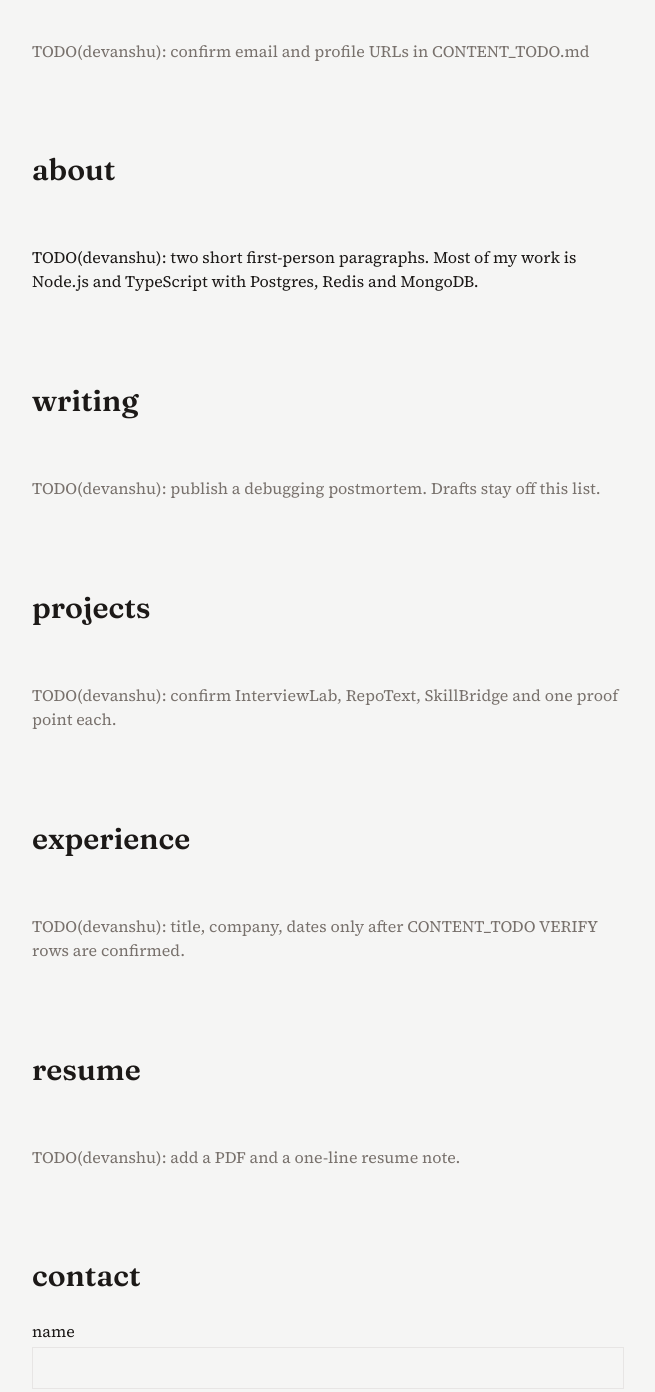
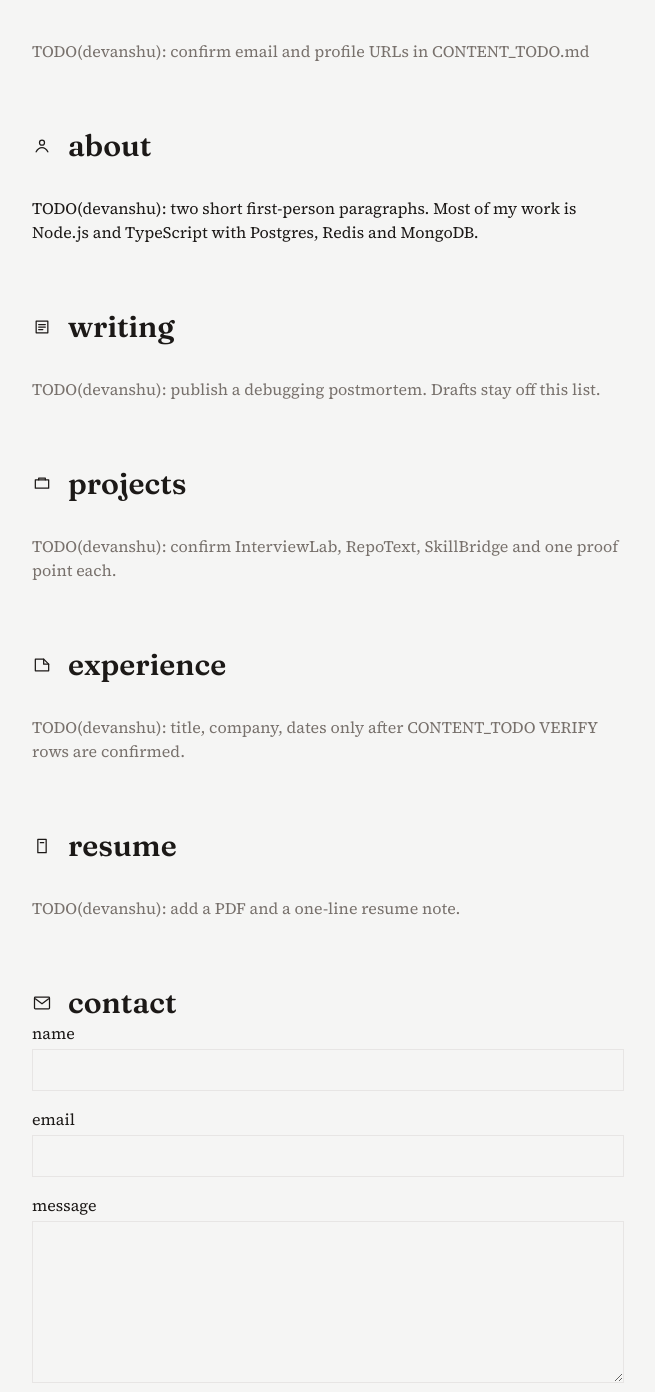
Before and after one commit to Devanshukoli/my-portfolio, an Astro site: page / in a window 1280 px wide. Shown: the part 460-1852 px from the top of the page, without its empty margins (312-967 px from the left). Built offline with nearby package versions, Linux system fonts and the light colour scheme; Astro itself is replaced by a stand-in of ours.

Commit message:
feat(site): place line icons beside section headings
Wrap home and contact titles in the section-heading class with original stroke icons. Leave TODO copy unchanged.

Co-authored-by: Cursor <cursoragent@cursor.com>

```diff
--- a/src/components/ContactForm.astro
+++ b/src/components/ContactForm.astro
@@ -7,7 +7,13 @@ const { heading = "contact" } = Astro.props;
 ---
 
 <section id="contact" aria-labelledby="contact-heading">
-  <h2 id="contact-heading">{heading}</h2>
+  <div class="section-heading">
+    <svg class="icon" viewBox="0 0 24 24" aria-hidden="true">
+      <rect x="3" y="5" width="18" height="14" rx="1"></rect>
+      <path d="M4 7l8 6 8-6"></path>
+    </svg>
+    <h2 id="contact-heading">{heading}</h2>
+  </div>
   <form id="contact-form" class="stack" method="post" action="/api/contact">
     <label>
       name
--- a/src/pages/index.astro
+++ b/src/pages/index.astro
@@ -11,7 +11,7 @@ const posts = (await getCollection("blog"))
 
 <Base title="Devanshu Koli">
   <article class="stack">
-    <p class="muted">hi, my name is</p>
+    <p class="kicker">hi, my name is</p>
     <h1>devanshu koli</h1>
     <p>backend engineer · ai systems · writer</p>
     <p>
@@ -26,14 +26,26 @@ const posts = (await getCollection("blog"))
     <p class="muted">TODO(devanshu): confirm email and profile URLs in CONTENT_TODO.md</p>
 
     <hr />
-    <h2>about</h2>
+    <div class="section-heading">
+      <svg class="icon" viewBox="0 0 24 24" aria-hidden="true">
+        <circle cx="12" cy="8" r="3"></circle>
+        <path d="M5 19c1.5-3 4-5 7-5s5.5 2 7 5"></path>
+      </svg>
+      <h2>about</h2>
+    </div>
     <p>
       TODO(devanshu): two short first-person paragraphs. Most of my work is Node.js and TypeScript
       with Postgres, Redis and MongoDB.
     </p>
 
     <hr />
-    <h2>writing</h2>
+    <div class="section-heading">
+      <svg class="icon" viewBox="0 0 24 24" aria-hidden="true">
+        <path d="M5 5h14v14H5z"></path>
+        <path d="M8 9h8M8 12h8M8 15h5"></path>
+      </svg>
+      <h2>writing</h2>
+    </div>
     {
       posts.length === 0 ? (
         <p class="muted">TODO(devanshu): publish a debugging postmortem. Drafts stay off this list.</p>
@@ -51,15 +63,33 @@ const posts = (await getCollection("blog"))
     }
 
     <hr />
-    <h2>projects</h2>
+    <div class="section-heading">
+      <svg class="icon" viewBox="0 0 24 24" aria-hidden="true">
+        <path d="M4 7h16v10H4z"></path>
+        <path d="M8 7V5h8v2"></path>
+      </svg>
+      <h2>projects</h2>
+    </div>
     <p class="muted">TODO(devanshu): confirm InterviewLab, RepoText, SkillBridge and one proof point each.</p>
 
     <hr />
-    <h2>experience</h2>
+    <div class="section-heading">
+      <svg class="icon" viewBox="0 0 24 24" aria-hidden="true">
+        <path d="M4 19V5h10l6 6v8z"></path>
+        <path d="M14 5v6h6"></path>
+      </svg>
+      <h2>experience</h2>
+    </div>
     <p class="muted">TODO(devanshu): title, company, dates only after CONTENT_TODO VERIFY rows are confirmed.</p>
 
     <hr />
-    <h2>resume</h2>
+    <div class="section-heading">
+      <svg class="icon" viewBox="0 0 24 24" aria-hidden="true">
+        <path d="M7 4h10v16H7z"></path>
+        <path d="M10 8h4"></path>
+      </svg>
+      <h2>resume</h2>
+    </div>
     <p class="muted">TODO(devanshu): add a PDF and a one-line resume note.</p>
 
     <hr />
```
